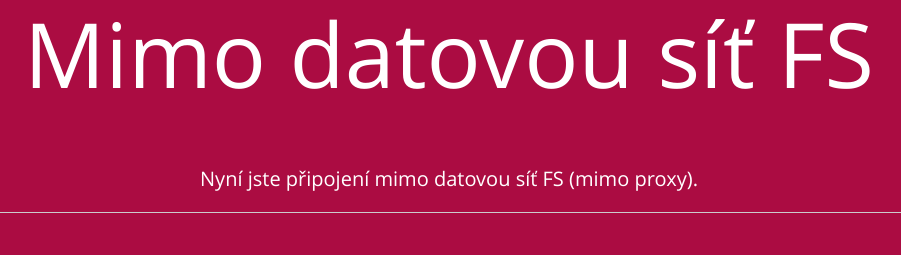
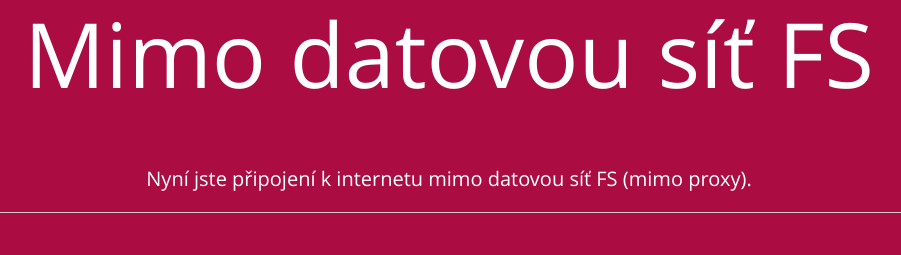
Before and after one commit to butras/FSProxy, a plain HTML site: page index.html in a window 1280 px wide. Shown: the part 272-527 px from the top of the page, without its empty margins (191-1092 px from the left). Drawn offline with Linux system fonts and the light colour scheme.

Commit message:
Update index.html

```diff
--- a/index.html
+++ b/index.html
@@ -86,7 +86,7 @@
         <h1>Mimo datovou síť FS</h1>
         <br />
         <h2>
-            <p>Nyní jste připojení mimo datovou síť FS (mimo proxy).</p>
+            <p>Nyní jste připojení k internetu mimo datovou síť FS (mimo proxy).</p>
         </h2>
         <br />
     </div>
```
